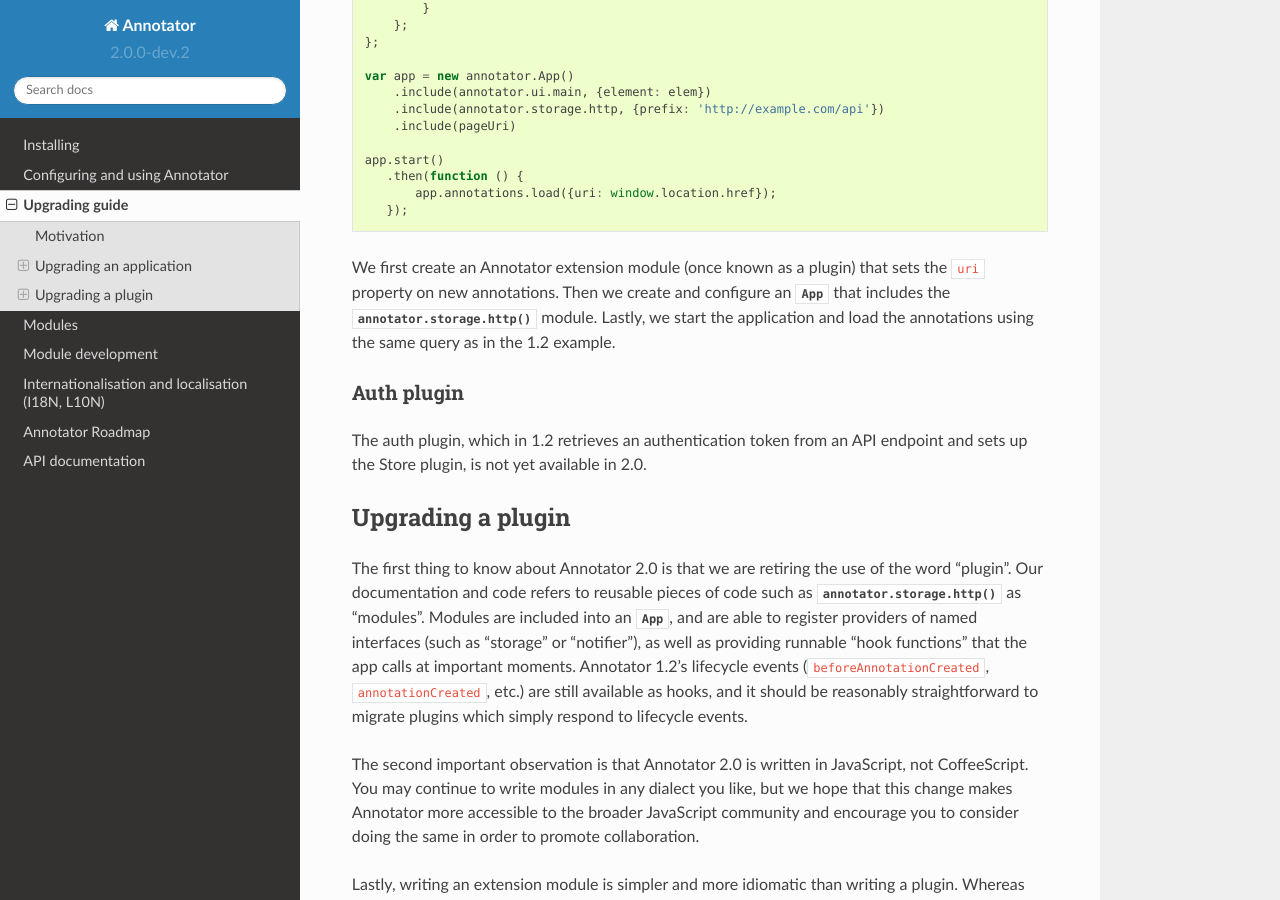
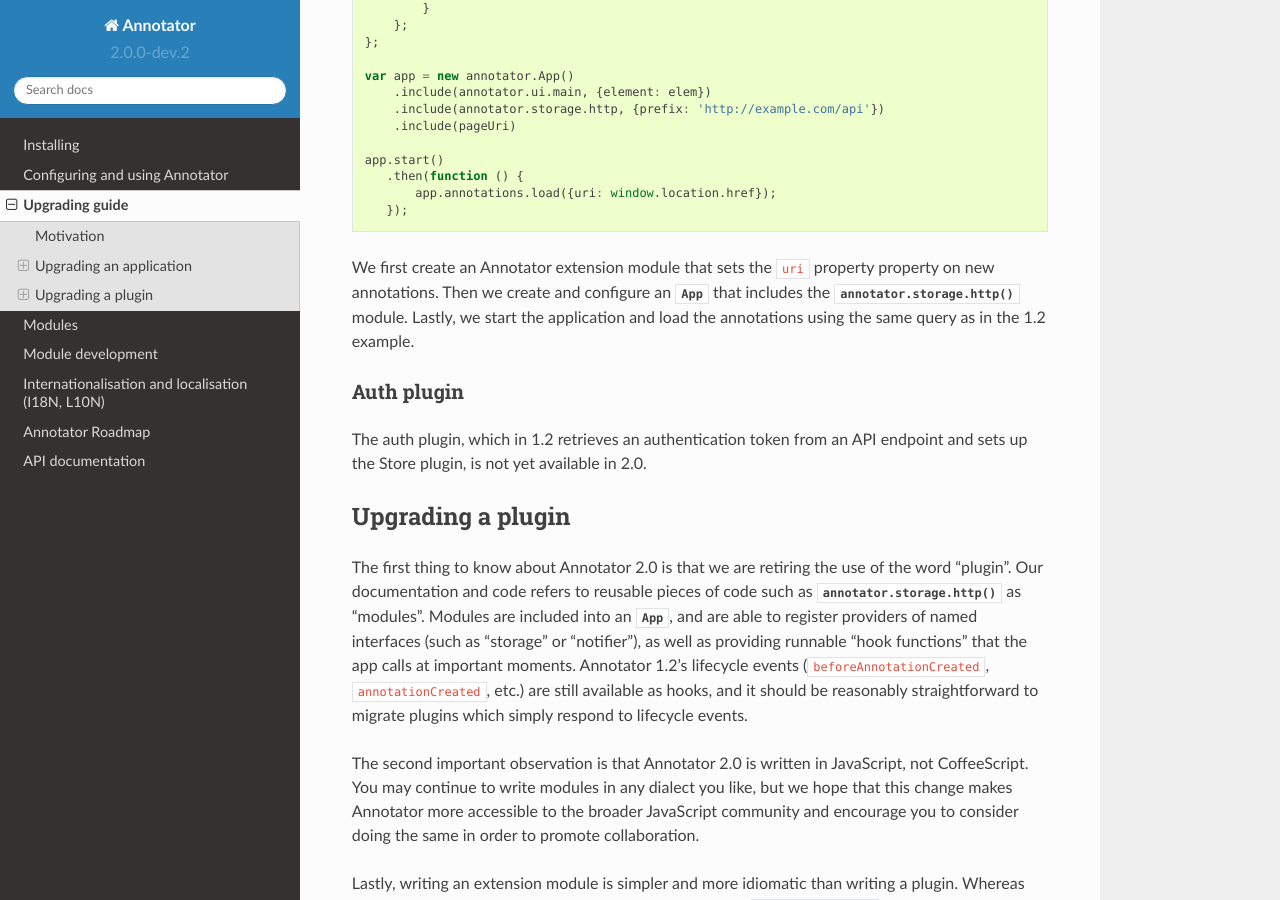
Before and after one commit to openannotation/annotator, a Sphinx documentation site: the page built from doc/upgrading.rst, in a window 1280 px wide and 900 px high, scrolled down 2614 px. Built offline with Sphinx 7.4.7 and the Read the Docs theme 2.0.0, drawn with Linux system fonts in a browser that asks for light colours; pages that are not in the unit, such as notebooks, are missing from menus.

Commit message:
Delete aside about plugins
No one will remember them soon and the document makes clear earlier
on that the nomenclature has changed.

```diff
--- a/doc/upgrading.rst
+++ b/doc/upgrading.rst
@@ -130,8 +130,8 @@ in Annotator 2.0::
            app.annotations.load({uri: window.location.href});
        });
 
-We first create an Annotator extension module (once known as a plugin) that sets
-the ``uri`` property on new annotations. Then we create and configure an
+We first create an Annotator extension module that sets the ``uri`` property
+property on new annotations. Then we create and configure an
 :class:`~annotator.App` that includes the :func:`annotator.storage.http` module.
 Lastly, we start the application and load the annotations using the same query
 as in the 1.2 example.
```
